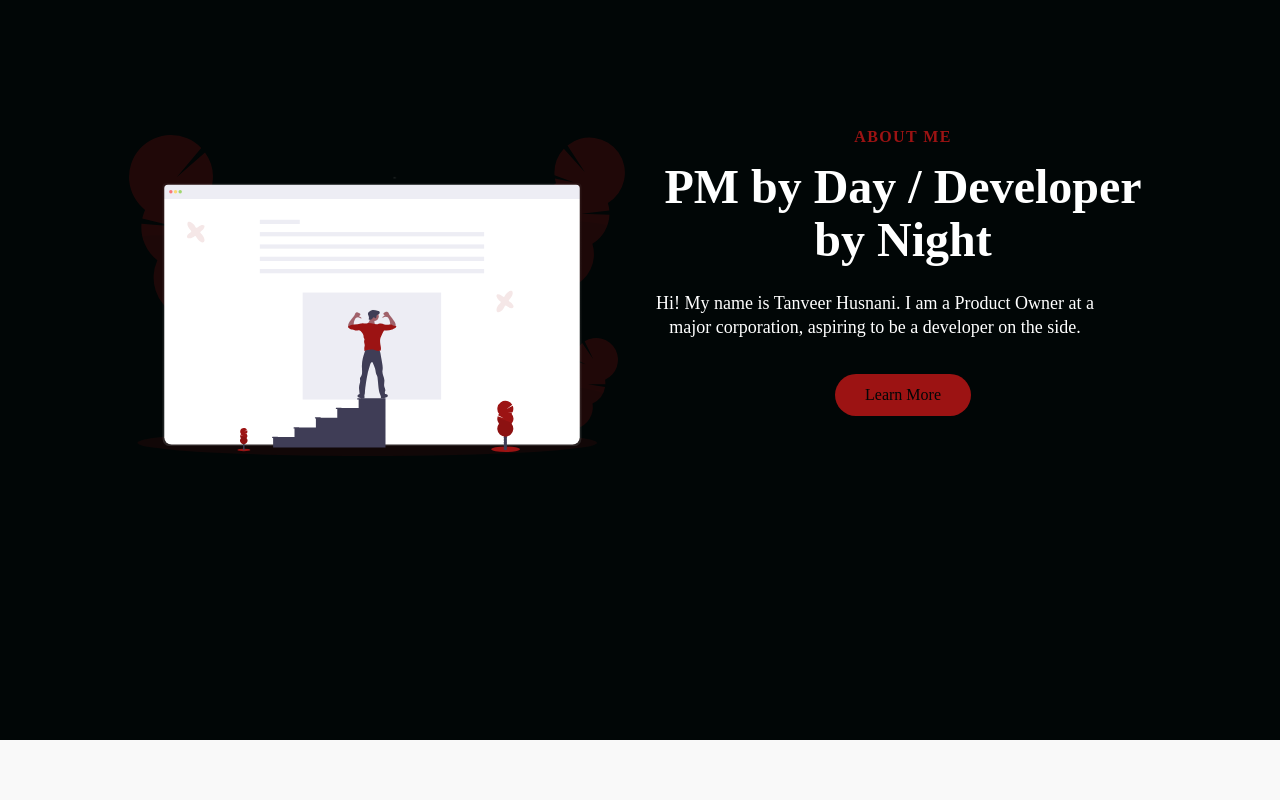
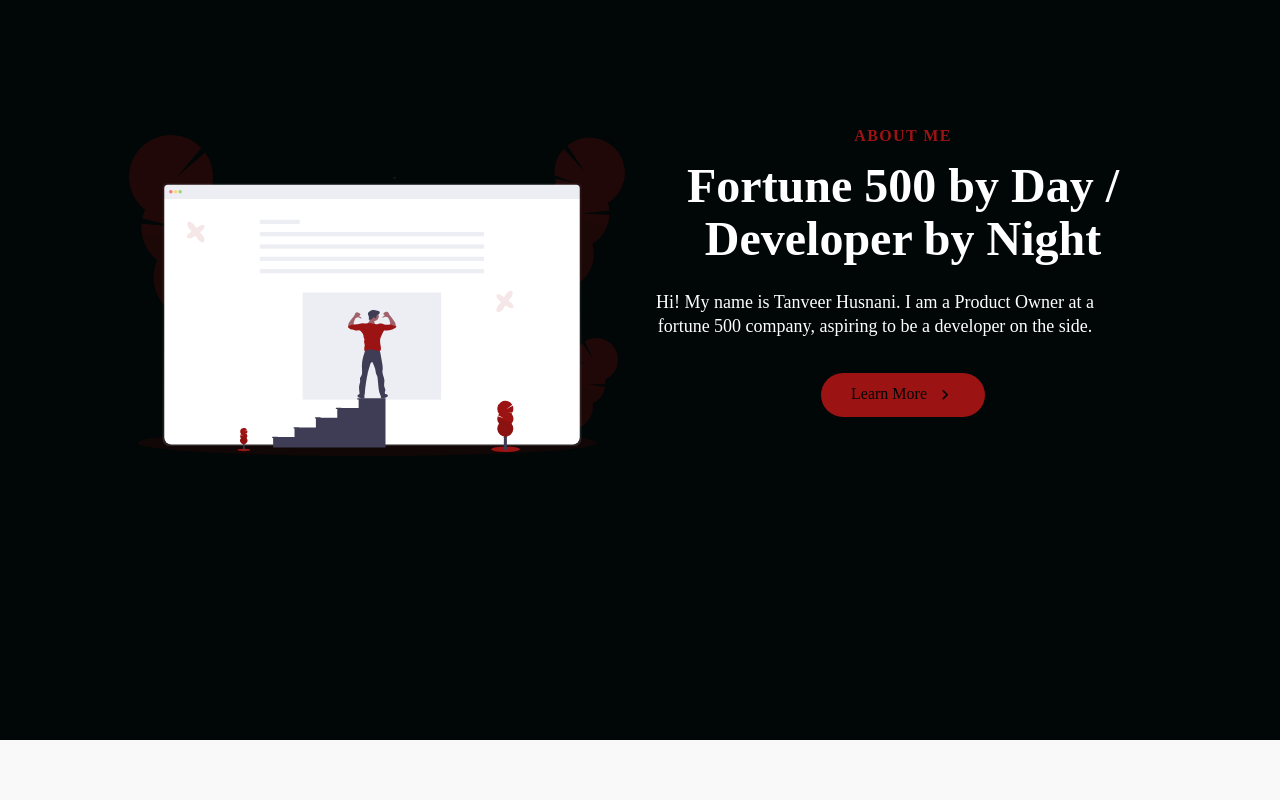
Before and after one commit to thusnani/tanveerhusnani, a React (Create React App) app: page / in a window 1280 px wide. Shown: the part 920-1720 px from the top of the page. Built offline with nearby package versions, Linux system fonts and the light colour scheme.

Commit message:
Added animation

```diff
--- a/package.json
+++ b/package.json
@@ -6,6 +6,7 @@
     "@testing-library/jest-dom": "^4.2.4",
     "@testing-library/react": "^9.5.0",
     "@testing-library/user-event": "^7.2.1",
+    "gsap": "^3.5.1",
     "react": "^17.0.0",
     "react-dom": "^17.0.0",
     "react-icons": "^3.11.0",
--- a/public/index.html
+++ b/public/index.html
@@ -25,7 +25,8 @@
       Learn how to configure a non-root public URL by running `npm run build`.
     -->
     <title>Tanveer Husnani's Portfolio</title>
-    <meta name="keywords" content="Tanveer Husnani's Portfolio, Tanveer Husnani, Portfolio">
+    <meta name="description" content="Visit my portfolio page. Hi I am Tanveer Husnani, please visit my portfolio page. I am a product owner and asspiring developer.">
+    <meta name="keywords" content="Tanveer Husnani's Portfolio, Tanveer Husnani, Tanveer, Husnani, Portfolio, Developer, Product Owner, Product, Product Manager">
     <meta name="author" content="Tanveer Husnani"></head>
     <script src="https://kit.fontawesome.com/5fca12d576.js" crossorigin="anonymous"></script>
     <script async src="https://www.googletagmanager.com/gtag/js?id=G-W64GQWF7C1"></script>
--- a/src/components/Footer/FooterElements.js
+++ b/src/components/Footer/FooterElements.js
@@ -6,7 +6,7 @@ export const FooterContainer = styled.footer`
 `
 
 export const FooterWrap = styled.div`
-    padding: 48px 24px;
+    padding: 24px 24px;
     display: flex;
     flex-direction: column;
     justify-content: center;
--- a/src/components/Footer/index.js
+++ b/src/components/Footer/index.js
@@ -1,4 +1,4 @@
-import React from 'react'
+import React, { useRef, useEffect } from 'react'
 import logo from '../../images/tanveer_husnani_logo.png';
 import { animateScroll as scroll } from 'react-scroll'
 import { FaFacebook, FaGithub, FaInstagram, FaLinkedin } from 'react-icons/fa'
@@ -14,7 +14,11 @@ import {
     SocialIconLink
 } from './FooterElements'
 
+import { TweenMax, Power3 } from 'gsap';
+
 const Footer = () => {
+
+
 
     const toggleHome = () => {
         scroll.scrollToTop()
--- a/src/components/InfoSection/InfoElements.js
+++ b/src/components/InfoSection/InfoElements.js
@@ -1,4 +1,5 @@
 import styled from 'styled-components';
+import  { MdArrowForward, MdKeyboardArrowRight} from 'react-icons/md'
 
 export const InfoContainer = styled.div`
     color: #fff;
@@ -80,6 +81,7 @@ export const Subtitle = styled.p`
     font-size: 18px;
     line-height: 24px;
     color: ${({darkText}) => (darkText ? '#010606': '#fff' )};
+    box-sizing: border-box;
 `
 
 export const BtnWrap = styled.div`
@@ -90,6 +92,7 @@ export const BtnWrap = styled.div`
 export const ImgWrap = styled.div`
     max-width: 555px;
     height: 100%;
+
 `
 
 export const Img = styled.img`
@@ -97,3 +100,12 @@ export const Img = styled.img`
     margin: 0 0 10px 0;
     padding-right: 0;
 `
+export const ArrowForward = styled(MdArrowForward)`
+    margin-left: 8px;
+    font-size: 20px;
+`
+
+export const ArrowRight = styled(MdKeyboardArrowRight)`
+    margin-left: 8px;
+    font-size: 20px;
+`
--- a/src/components/InfoSection/data.js
+++ b/src/components/InfoSection/data.js
@@ -4,8 +4,8 @@ export const homeObjOne = {
     lightText: true,
     lightTextDesc: true,
     topLine: 'About Me',
-    headline: 'PM by Day / Developer by Night',
-    description: 'Hi! My name is Tanveer Husnani. I am a Product Owner at a major corporation, aspiring to be a developer on the side.',
+    headline: 'Fortune 500 by Day / Developer by Night',
+    description: 'Hi! My name is Tanveer Husnani. I am a Product Owner at a fortune 500 company, aspiring to be a developer on the side.',
     buttonLabel: 'Learn More',
     buttonLink: 'skills',
     buttonDisplay: true,
--- a/src/components/InfoSection/index.js
+++ b/src/components/InfoSection/index.js
@@ -1,4 +1,4 @@
-import React from 'react';
+import React, { useState, useRef, useEffect } from 'react';
 import { Button } from '../ButtonElements';
 import {
     InfoContainer,
@@ -12,8 +12,12 @@ import {
     Subtitle,
     BtnWrap,
     ImgWrap,
-    Img
+    Img,
+    ArrowForward,
+    ArrowRight
 } from './InfoElements'
+import { TweenLite, Power3 } from 'gsap';
+
 
 const InfoSection = ({
     lightBg,
@@ -33,13 +37,30 @@ const InfoSection = ({
     dark,
     dark2
 }) => {
+
+    let textItem = useRef(null);
+    let imgItem = useRef(null);
+
+    useEffect(() => {
+        console.log(textItem);
+        console.log(imgItem);
+        TweenLite.from(textItem, 1.5, { opacity: 0, x: 1000, ease: Power3.easeIn, delay: 0.8 })
+        TweenLite.from(imgItem, 1.5, { opacity: 0, x: 1000, ease: Power3.easeIn })
+    }, [])
+
+    const [hover, setHover] = useState(false)
+
+    const onHover = () => {
+        setHover(!hover)
+    }
+
     return (
         <>
             <InfoContainer lightBg={lightBg} id={id}>
                 <InfoWrapper>
                     <InfoRow imgStart={imgStart}>
                         <Column1>
-                            <TextWrapper>
+                            <TextWrapper ref={el => {textItem = el}}>
                                 <TopLine>{topLine}</TopLine>
                                 <Heading lightText={lightText}>{headline}</Heading>
                                 <Subtitle darkText={darkText}>{description}</Subtitle>
@@ -53,12 +74,14 @@ const InfoSection = ({
                                         primary={primary ? 1 : 0}
                                         dark={dark ? 1 : 0}
                                         dark2={dark2 ? 1 : 0}
-                                    >{buttonLabel}</Button>
+                                        onMouseEnter={onHover}
+                                        onMouseLeave={onHover}
+                                    >{buttonLabel} {hover ? <ArrowForward /> : <ArrowRight />}</Button>
                                 </BtnWrap> : ''}
                             </TextWrapper>
                         </Column1>
                         <Column2>
-                            <ImgWrap>
+                            <ImgWrap ref={el => {imgItem = el}}>
                                 <Img src={img} alt={alt} />
                             </ImgWrap>
                         </Column2>
--- a/src/components/Sidebar/SidebarElements.js
+++ b/src/components/Sidebar/SidebarElements.js
@@ -1,6 +1,6 @@
 import styled from 'styled-components'
+import {Link as LinkR } from 'react-router-dom'
 import { Link as LinkS } from 'react-scroll'
-import {Link as LinkR } from 'react-router-dom'
 import { FaTimes } from 'react-icons/fa'
 
 
```
Also changed, not shown: src/images/tanveer_husnani_logo_letterless.png (added), 1 other file (tests, documents, lock files or other folders).
